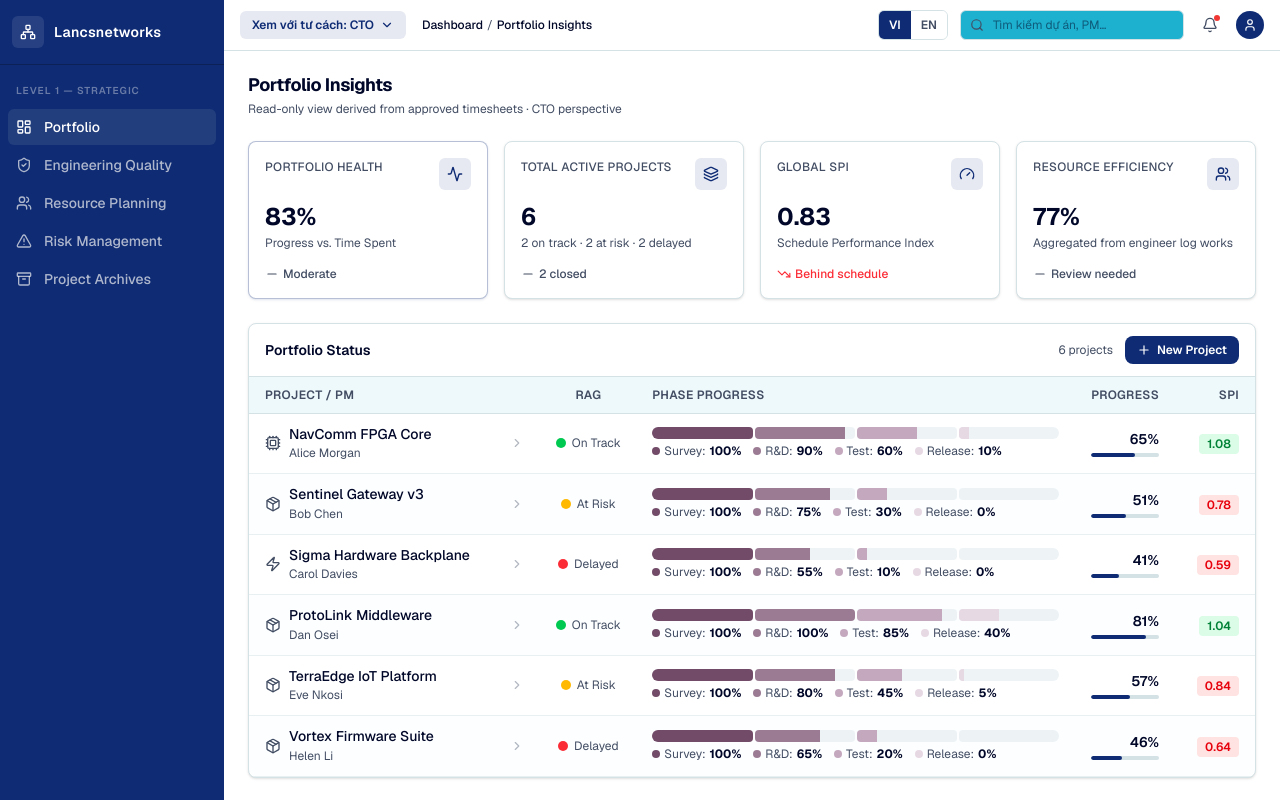
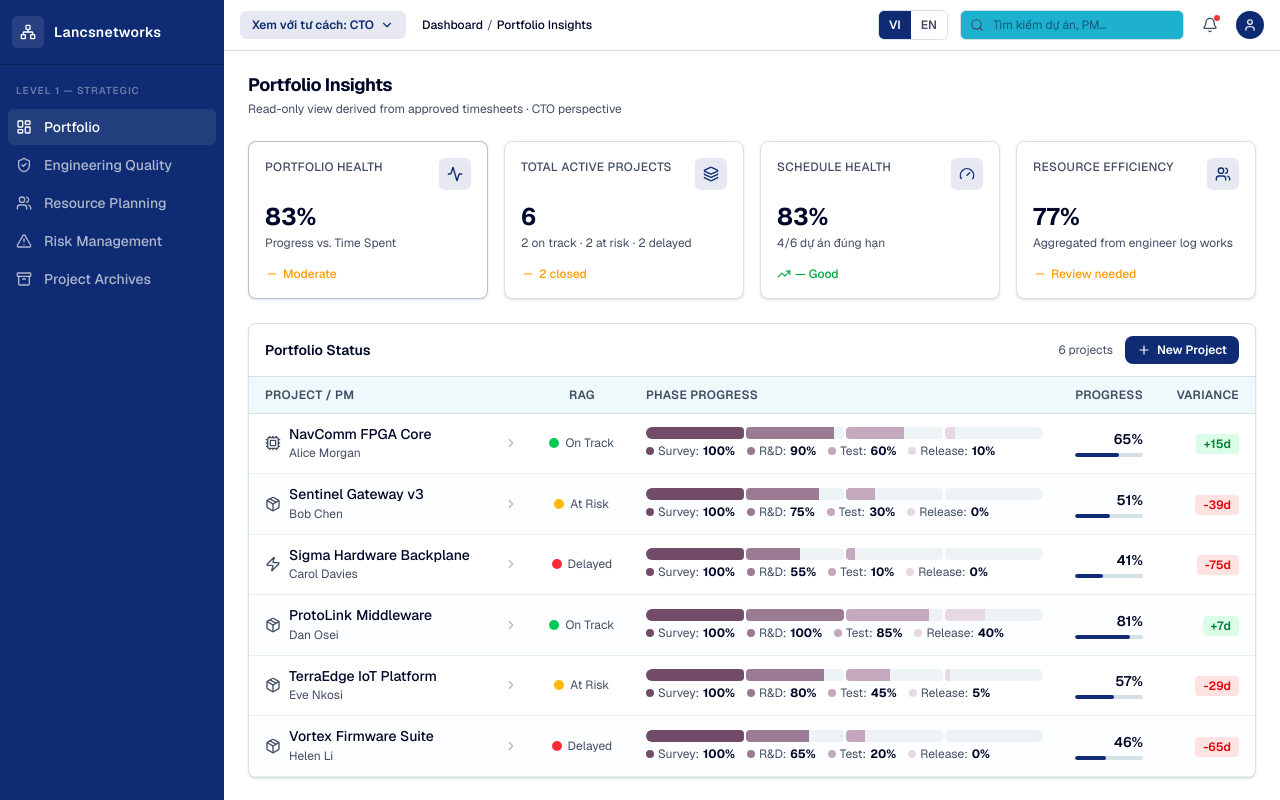
Before and after one commit to ibiann/v0-executive-dashboard, a Next.js app: page / in a window 1280 px wide. Shown: the top 800 px of the page. Built offline with nearby package versions, Linux system fonts and the light colour scheme.

Commit message:
feat: update Global SPI KPI and portfolio table variance
Fix trend color mapping for KPI card and update variance column rendering

Co-authored-by: Trung Pham <61691905+ibiann@users.noreply.github.com>

```diff
--- a/components/dashboard/dashboard-client.tsx
+++ b/components/dashboard/dashboard-client.tsx
@@ -235,16 +235,16 @@ export function DashboardClient() {
                 icon={<Layers className="w-4 h-4" />}
               />
               <KpiCard
-                title="Global SPI"
-                value={activeSPI.toFixed(2)}
-                subtitle="Schedule Performance Index"
-                trend={activeSPI >= 1 ? "up" : activeSPI >= 0.85 ? "neutral" : "down"}
+                title="Schedule Health"
+                value={`${Math.round(activeSPI * 100)}%`}
+                subtitle={`${activeProjects.filter((p) => p.ragStatus !== "red").length}/${activeProjects.length} dự án đúng hạn`}
+                trend={activeSPI >= 0.8 ? "up" : activeSPI >= 0.6 ? "neutral" : "down"}
                 trendLabel={
-                  activeSPI >= 1
-                    ? "Ahead of schedule"
-                    : activeSPI >= 0.85
-                    ? "Slightly behind"
-                    : "Behind schedule"
+                  activeSPI >= 0.8
+                    ? "— Good"
+                    : activeSPI >= 0.6
+                    ? "— Moderate"
+                    : "— Critical"
                 }
                 icon={<Gauge className="w-4 h-4" />}
               />
--- a/components/dashboard/kpi-card.tsx
+++ b/components/dashboard/kpi-card.tsx
@@ -28,7 +28,7 @@ export function KpiCard({
       ? "text-green-600"
       : trend === "down"
       ? "text-red-500"
-      : "text-muted-foreground";
+      : "text-amber-500";
 
   return (
     <div
--- a/components/dashboard/portfolio-table.tsx
+++ b/components/dashboard/portfolio-table.tsx
@@ -99,7 +99,7 @@ export function PortfolioTable({ projects, onProjectClick, onCreateProject }: Po
               <th className="text-center px-3 py-2.5 text-xs font-semibold text-muted-foreground uppercase tracking-wide w-24">RAG</th>
               <th className="text-left px-4 py-2.5 text-xs font-semibold text-muted-foreground uppercase tracking-wide min-w-64">Phase Progress</th>
               <th className="text-right px-4 py-2.5 text-xs font-semibold text-muted-foreground uppercase tracking-wide w-20">Progress</th>
-              <th className="text-right px-4 py-2.5 text-xs font-semibold text-muted-foreground uppercase tracking-wide w-20">SPI</th>
+              <th className="text-right px-4 py-2.5 text-xs font-semibold text-muted-foreground uppercase tracking-wide w-24">Variance</th>
             </tr>
           </thead>
           <tbody>
@@ -107,9 +107,19 @@ export function PortfolioTable({ projects, onProjectClick, onCreateProject }: Po
               const rag = RAG_CONFIG[project.ragStatus];
               const spi =
                 project.plannedProgress > 0
-                  ? (project.overallProgress / project.plannedProgress).toFixed(2)
-                  : "N/A";
-              const spiNum = parseFloat(spi);
+                  ? project.overallProgress / project.plannedProgress
+                  : 1;
+              // Convert SPI to an approximate day variance:
+              // variance = (SPI - 1) × estimated duration days (assumed 180d default)
+              const durationDays = 180;
+              const varianceDays = Math.round((spi - 1) * durationDays);
+              const varianceLabel = varianceDays >= 0 ? `+${varianceDays}d` : `${varianceDays}d`;
+              const varianceColor =
+                varianceDays >= 0
+                  ? "bg-green-100 text-green-700"
+                  : varianceDays >= -7
+                  ? "bg-amber-100 text-amber-700"
+                  : "bg-red-100 text-red-600";
               return (
                 <tr
                   key={project.id}
@@ -159,19 +169,10 @@ export function PortfolioTable({ projects, onProjectClick, onCreateProject }: Po
                     </div>
                   </td>
 
-                  {/* SPI */}
+                  {/* Variance */}
                   <td className="px-4 py-3 text-right">
-                    <span
-                      className={cn(
-                        "text-xs font-semibold px-2 py-0.5 rounded",
-                        spiNum >= 1
-                          ? "bg-green-100 text-green-700"
-                          : spiNum >= 0.85
-                          ? "bg-amber-100 text-amber-700"
-                          : "bg-red-100 text-red-600"
-                      )}
-                    >
-                      {spi}
+                    <span className={cn("text-xs font-semibold px-2 py-0.5 rounded", varianceColor)}>
+                      {varianceLabel}
                     </span>
                   </td>
                 </tr>
```
